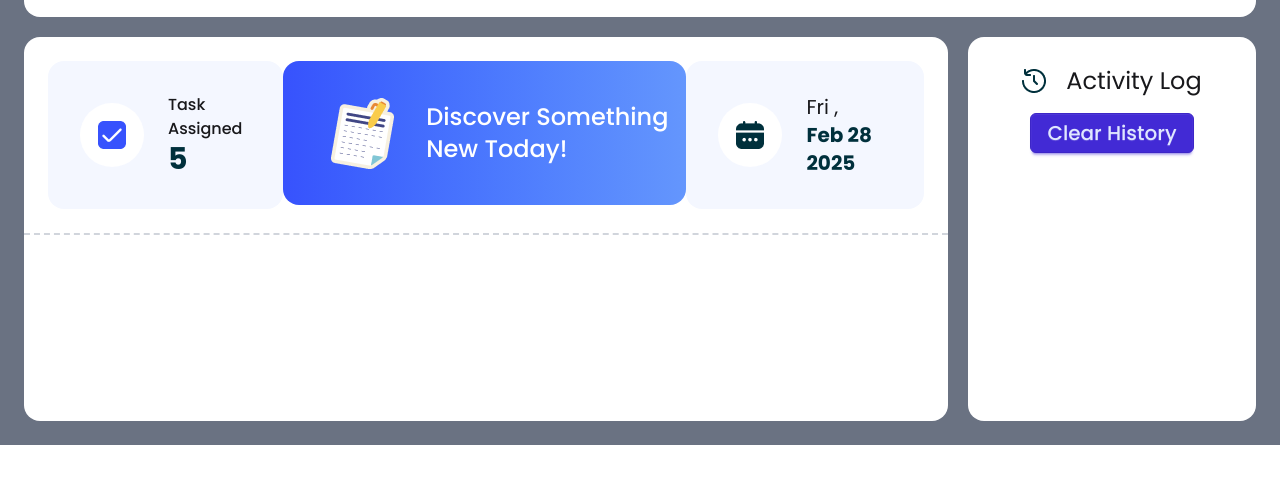
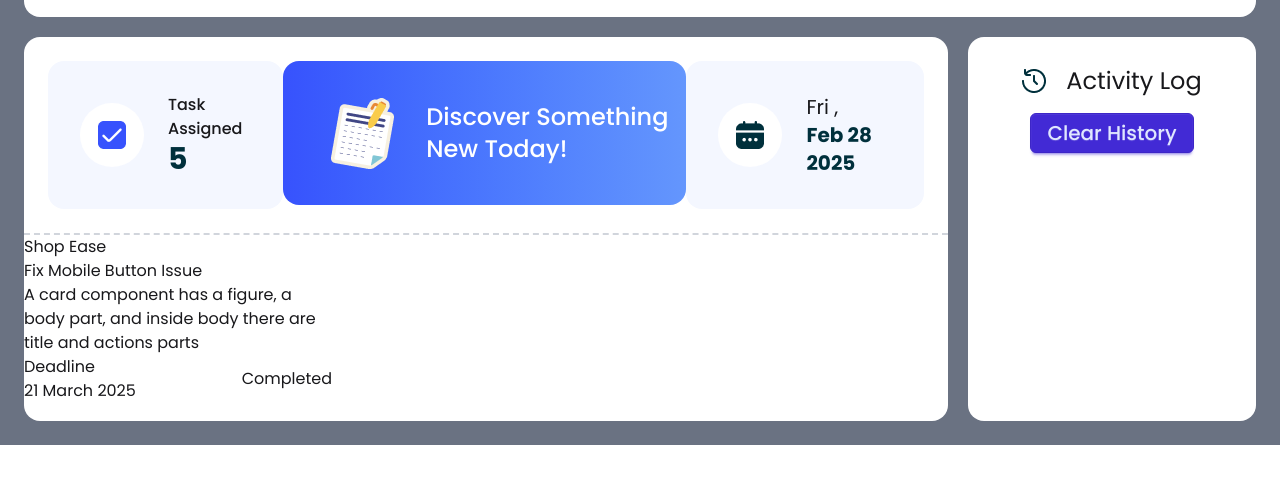
Before and after one commit to tonmoy-free/A5-Dev-Board, a plain HTML site: page index.html in a window 1280 px wide. Shown: the part 108-592 px from the top of the page. Drawn offline with nearby package versions, Linux system fonts and the light colour scheme.

Commit message:
card working

```diff
--- a/index.html
+++ b/index.html
@@ -116,7 +116,24 @@
                     </div>
                 </div>
                 <!-- task card -->
-                <div>
+                <div class="grid grid-cols-3">
+                    <!-- card 1 -->
+                    <div>
+                        <div>
+                            <p>Shop Ease</p>
+                            <h1>Fix Mobile Button Issue</h1>
+                            <p>A card component has a figure, a body part, and inside body there are title and actions parts</p>
+                        </div>
+                        <div class="flex items-center justify-between">
+                            <p>Deadline
+                                <br>
+                                <span>21 March 2025</span>
+                              </p>
+                              <div>
+                                <button>Completed</button>
+                              </div>
+                        </div>
+                    </div>
 
                 </div>
             </section>
```
